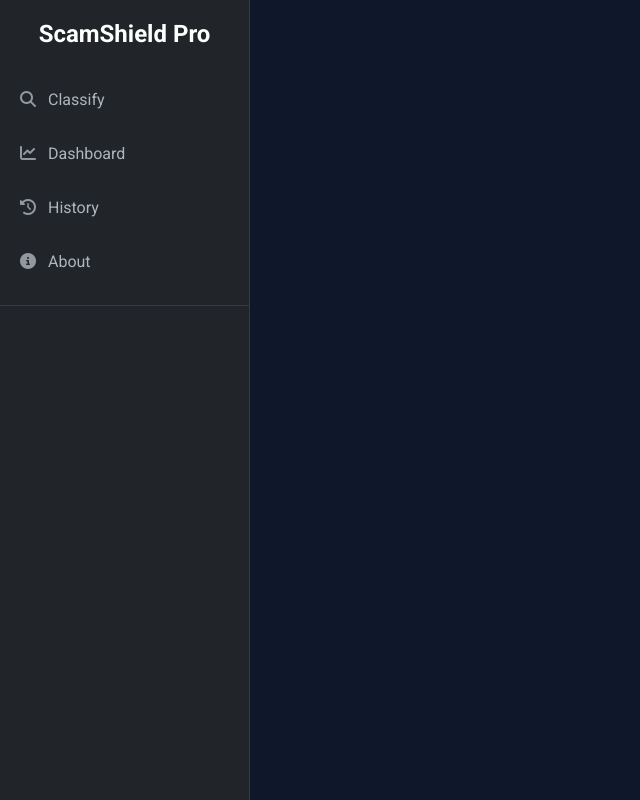
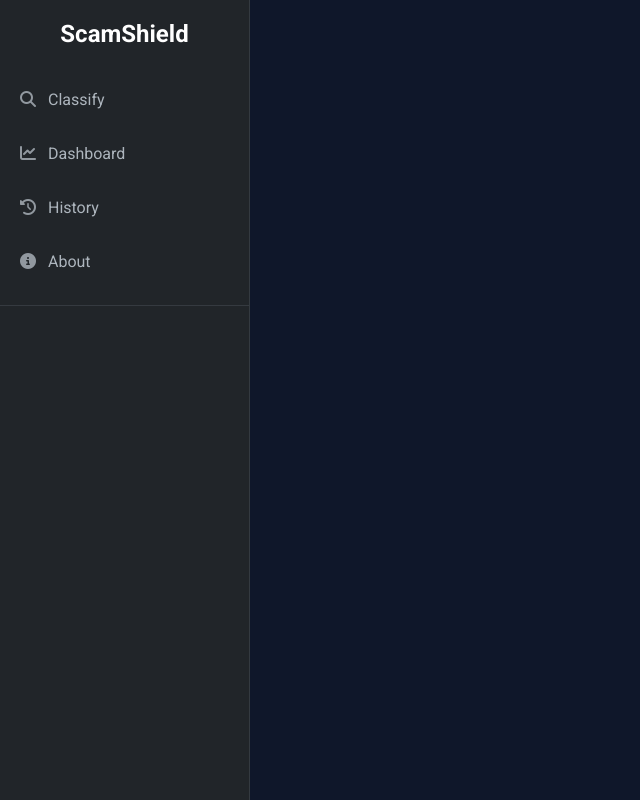
Before and after one commit to kushal-soni-cyber/Scam-Shield, a Python web app: template templates/base.html in a window 1280 px wide. Shown: the whole page, without its empty margins (0-640 px from the left). Run offline with Jinja, Linux system fonts and the light colour scheme; the template is opened without the code that fills it, so the values that code supplies are empty; some libraries are stand-ins or nearby versions.

Commit message:
Update base.html

```diff
--- a/templates/base.html
+++ b/templates/base.html
@@ -3,7 +3,7 @@
 <head>
     <meta charset="UTF-8">
     <meta name="viewport" content="width=device-width, initial-scale=1.0">
-    <title>ScamShield Pro - AI Scam Detector 2026</title>
+    <title>ScamShield - AI Scam Detector 2026</title>
 
     <!-- Bootstrap 5.3.3 CSS -->
     <link href="https://cdn.jsdelivr.net/npm/bootstrap@5.3.3/dist/css/bootstrap.min.css" rel="stylesheet" integrity="sha384-QWTKZyjpPEjISv5WaRU9OFeRpok6YctnYmDr5pNlyT2bRjXh0JMhjY6hW+ALEwIH" crossorigin="anonymous">
@@ -153,7 +153,7 @@
 <body>
     <div class="sidebar">
         <h4 class="text-center mb-4 fw-bold">
-            ScamShield Pro
+            ScamShield
         </h4>
         <a href="/" {% if request.path == '/' %}class="active"{% endif %}>
             <i class="fas fa-search me-2"></i> Classify
@@ -177,4 +177,5 @@
 
     {{ bootstrap.load_js() }}
 </body>
+
 </html>
```
